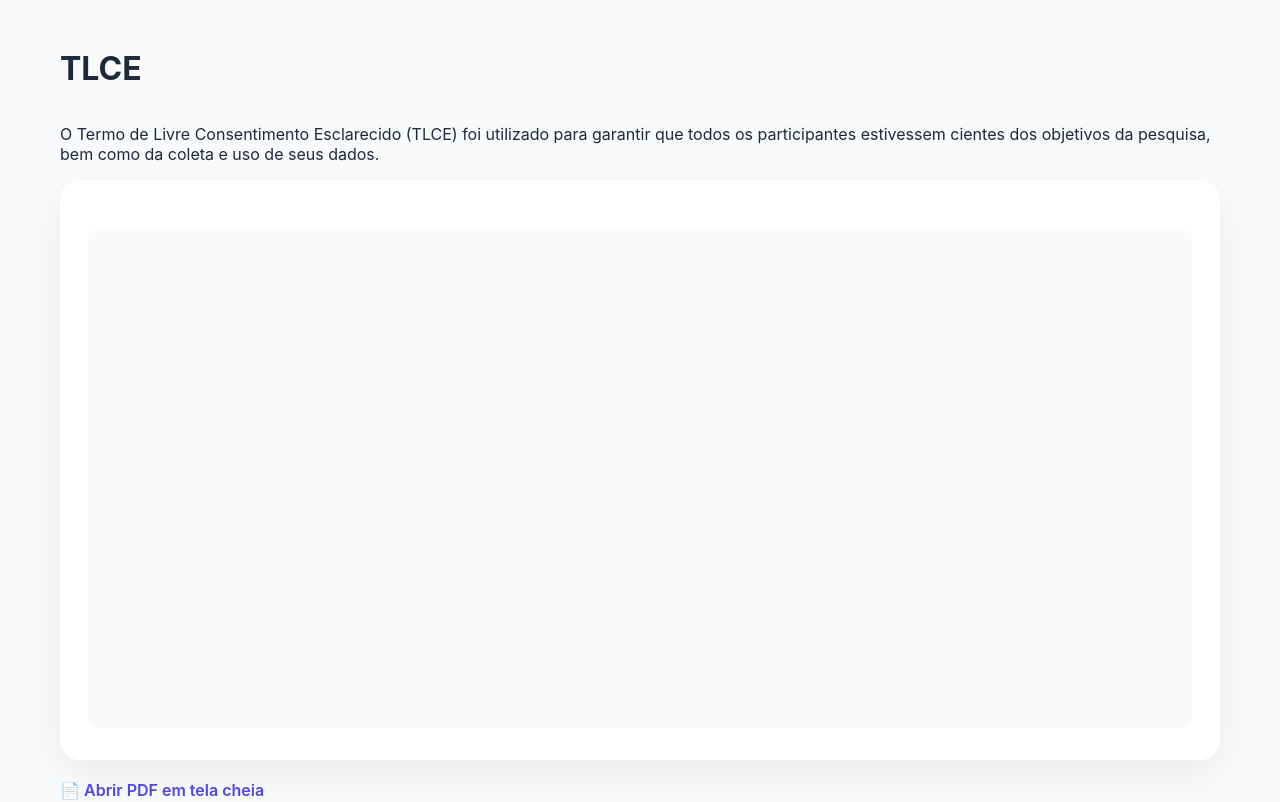
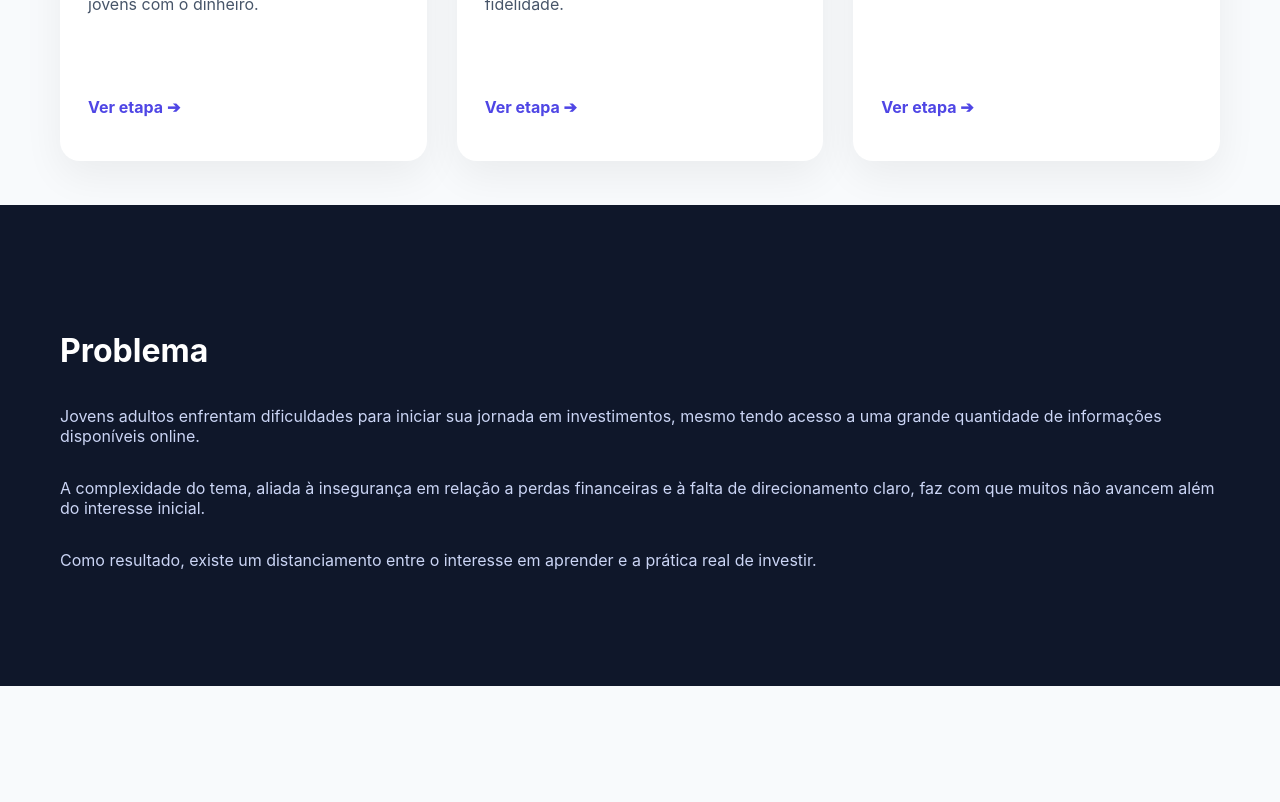
Before and after one commit to LucasArrais/howmightwe-ihm, a React (Create React App) app: page / in a window 1280 px wide. Shown: the part 1200-2002 px from the top of the page. Built offline with nearby package versions, Linux system fonts and the light colour scheme.

Commit message:
fix: remove broken TLCE import from Home, TCLE stays in Entrevistas

```diff
--- a/src/pages/Home.js
+++ b/src/pages/Home.js
@@ -1,20 +1,18 @@
 import Header from "../components/Header";
 import Hero from "../components/Hero";
+import Overview from "../sections/Overview";
 import Problema from "../sections/Problema";
 import Solucao from "../sections/Solucao";
-import TLCE from "../sections/TLCE";
 import Footer from "../components/Footer";
-import MobilePrototype from "../components/MobilePrototype";
 
 function Home() {
   return (
     <>
       <Header />
       <Hero />
+      <Overview />
       <Problema />
-      <TLCE />
       <Solucao />
-      <MobilePrototype />
       <Footer />
     </>
   );
--- a/src/sections/TLCE.js
+++ /dev/null
@@ -1,24 +0,0 @@
-export default function TLCE() {
-  return (
-    <section id="tlce" className="section section-light">
-      <h2>TLCE</h2>
-      <p>
-        O Termo de Livre Consentimento Esclarecido (TLCE) foi utilizado para
-        garantir que todos os participantes estivessem cientes dos objetivos da
-        pesquisa, bem como da coleta e uso de seus dados.
-      </p>
-
-      <div className="card">
-        <iframe
-          src="/images/tlce.pdf"
-          title="TLCE"
-          className="pdf-viewer"
-        />
-      </div>
-
-      <a href="/images/tlce.pdf" target="_blank" className="form-link">
-        📄 Abrir PDF em tela cheia
-      </a>
-    </section>
-  );
-}
```
